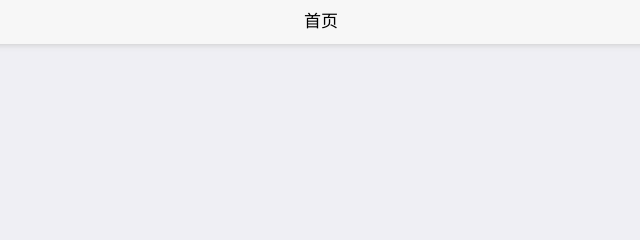
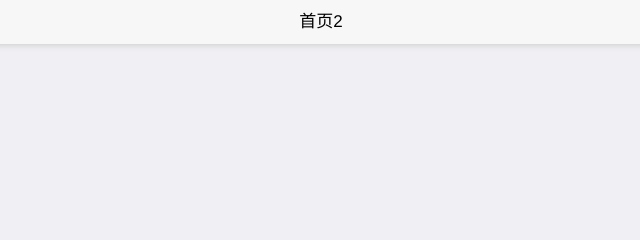
Before and after one commit to xuchunyang888/dome, a plain HTML site: page index.html in a window 1280 px wide. Shown: the top 240 px of the page, 319-959 px from the left. Drawn offline with Linux system fonts and the light colour scheme.

Commit message:
首页修改

```diff
--- a/index.html
+++ b/index.html
@@ -10,7 +10,7 @@
 <body>
 
 	<header class="mui-bar mui-bar-nav">
-	    <h1 class="mui-title"  id="title" >首页</h1>
+	    <h1 class="mui-title"  id="title" >首页2</h1>
 	    <a class="mui-icon mui-icon-contact mui-pull-right" id="load" ></a>
 	    <a class="mui-icon mui-pull-left" style="font-size: 18px; color:#000; line-height:28px;">科袖</a>
 	</header>
```
